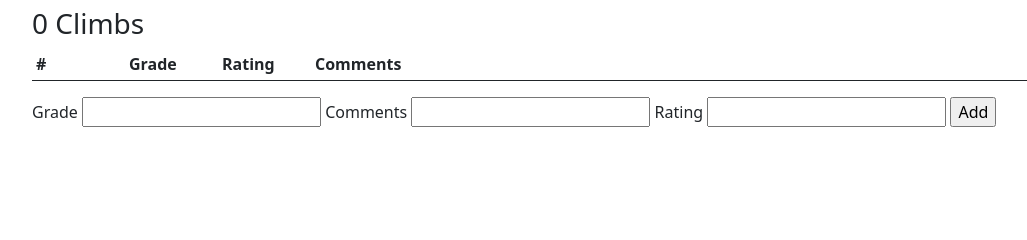
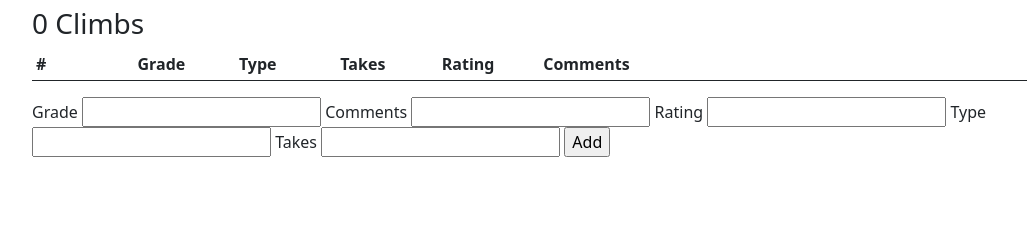
Before and after one commit to Radami/climbing_tracker, a Django app: template journal/templates/journal/detail.html in a window 1280 px wide. Shown: the part 76-316 px from the top of the page, without its empty margins (50-1077 px from the left). Run offline with Django 3.2, Linux system fonts and the light colour scheme; the template is opened without the code that fills it, so the values that code supplies are empty.

Commit message:
Add type and takes to Climb

```diff
--- a/climbing_tracker/settings.py
+++ b/climbing_tracker/settings.py
@@ -11,7 +11,6 @@ https://docs.djangoproject.com/en/3.0/ref/settings/
 """
 
 import os
-import pathlib
 import dj_database_url
 
 # Build paths inside the project like this: os.path.join(BASE_DIR, ...)
@@ -27,7 +26,8 @@ SECRET_KEY = '_ql^+60vzxg%8eku@a&xtot#7t^u0si@&(0)^s)=16nad-#$t9'
 # SECURITY WARNING: don't run with debug turned on in production!
 DEBUG = True
 
-ALLOWED_HOSTS = ['whispering-plateau-54906.herokuapp.com']
+ALLOWED_HOSTS = ['127.0.0.1',
+                 'whispering-plateau-54906.herokuapp.com']
 
 
 # Application definition
--- a/climbing_tracker/urls.py
+++ b/climbing_tracker/urls.py
@@ -17,8 +17,6 @@ from django.contrib import admin
 from django.urls import include,path
 #from rest_framework import routers
 
-from journal import views
-
 #router = routers.DefaultRouter()
 #router.register(r'sessions', views.SessionViewSet)
 
@@ -26,7 +24,7 @@ urlpatterns = [
     #path('', include(router.urls)),
     path('journal/', include('journal.urls'), name='journal'),
     path('admin/', admin.site.urls),
-    path('accounts/', include('django.contrib.auth.urls')),
-    path('api-auth/', include('rest_framework.urls', namespace='rest_framework'))
+    path('accounts/', include('django.contrib.auth.urls'))
+    #path('api-auth/', include('rest_framework.urls', namespace='rest_framework'))
 
 ]
--- a/journal/models.py
+++ b/journal/models.py
@@ -31,6 +31,8 @@ class Climb(models.Model):
     rating = models.IntegerField(default=0)
     session = models.ForeignKey(Session, related_name='climbs', on_delete=models.CASCADE)
     owner = models.ForeignKey('auth.User', related_name='user_climbs',on_delete=models.CASCADE)
+    climb_type = models.CharField(max_length=20, default="Flash")
+    takes = models.IntegerField(default=0)
 
     def __str__(self):
         return str(self.grade) + " - " + self.comments + " : " + str(self.rating)
--- a/journal/templates/journal/detail.html
+++ b/journal/templates/journal/detail.html
@@ -51,12 +51,16 @@
                             <col class="col-md-1">
                             <col class="col-md-1">
                             <col class="col-md-1">
-                            <col class="col-md-9">
+                            <col class="col-md-1">
+                            <col class="col-md-1">
+                            <col class="col-md-6">
                         </colgroup>
                         <thead>
                             <tr>
                                 <th>#</th>
                                 <th>Grade</th>
+                                <th>Type</th>
+                                <th>Takes</th>
                                 <th>Rating</th>
                                 <th>Comments</th>
                             </tr>
@@ -66,6 +70,8 @@
                             <tr>
                                 <td>{{ forloop.counter }}</td>
                                 <td>{{ climb.grade }}</td>
+                                <td>{{ climb.climb_type }}</td>
+                                <td>{{ climb.takes }}</td>
                                 <td>{{ climb.rating }}</td>
                                 <td>{{ climb.comments }}</td>
                                 <td>
@@ -93,7 +99,10 @@
                   <label>Rating</label>
                   <input type="number" id="rating" name="rating">
                   <input type="hidden" id="session" name="session" value="{{ session.id }}">
-
+                  <label>Type</label>
+                  <input type="text" id="climb_type" name="climb_type">
+                  <label>Takes</label>
+                  <input type="number" id="takes" name="takes">
 
                   <input type="submit" value="Add">
               </form>
--- a/journal/urls.py
+++ b/journal/urls.py
@@ -1,4 +1,4 @@
-from django.urls import include, path
+from django.urls import path
 from django.contrib.auth.decorators import login_required
 from rest_framework.urlpatterns import format_suffix_patterns
 
--- a/journal/views.py
+++ b/journal/views.py
@@ -75,7 +75,6 @@ def sign_up(request):
 
 def add_climb(request):
     #TODO: validation on user and session
-
     climb = Climb()
 
     grade_label = request.POST['grade']
```
Also changed, not shown: journal/migrations/0007_auto_20210513_1033.py (added).
